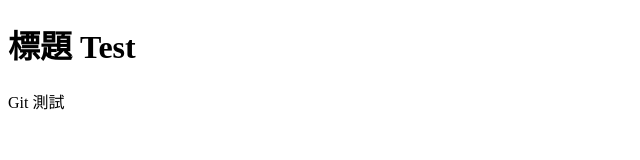
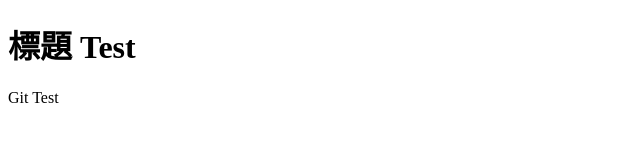
Before and after one commit to z990272/Test, a plain HTML site: page index.html in a window 1280 px wide. Shown: the full height of the page, 0-640 px from the left. Drawn offline with Linux system fonts and the light colour scheme.

Commit message:
2nd Commit

```diff
--- a/index.html
+++ b/index.html
@@ -8,7 +8,7 @@
 <body>
     <h1>標題 Test</h1>
     <p>
-        Git 測試
+        Git Test
     </p>
 </body>
 </html>
```
